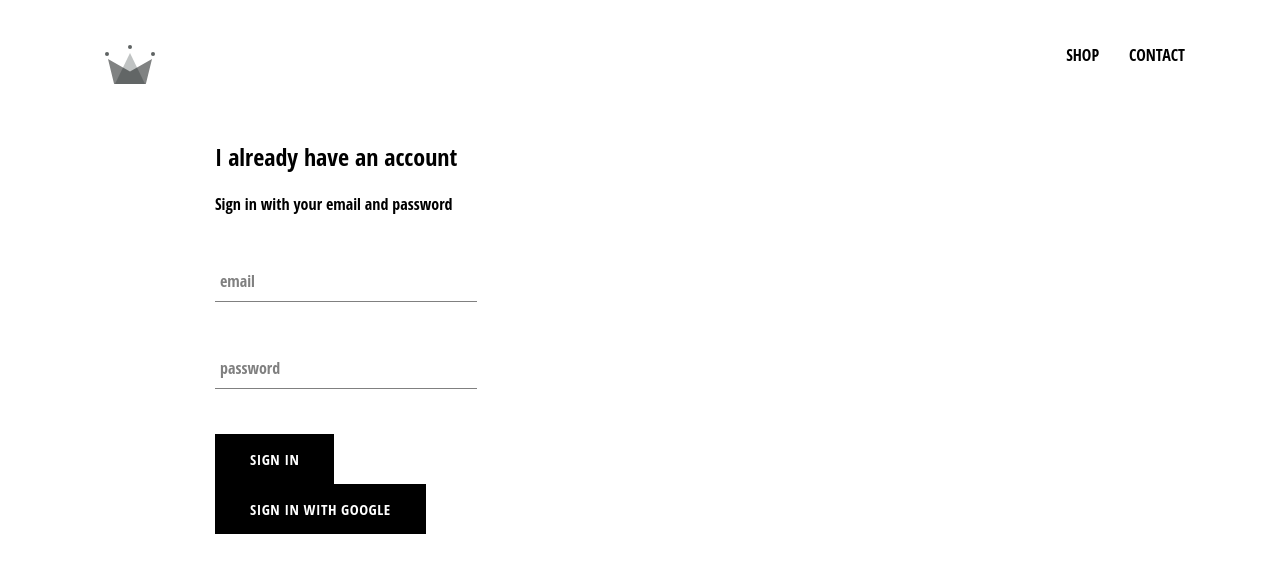
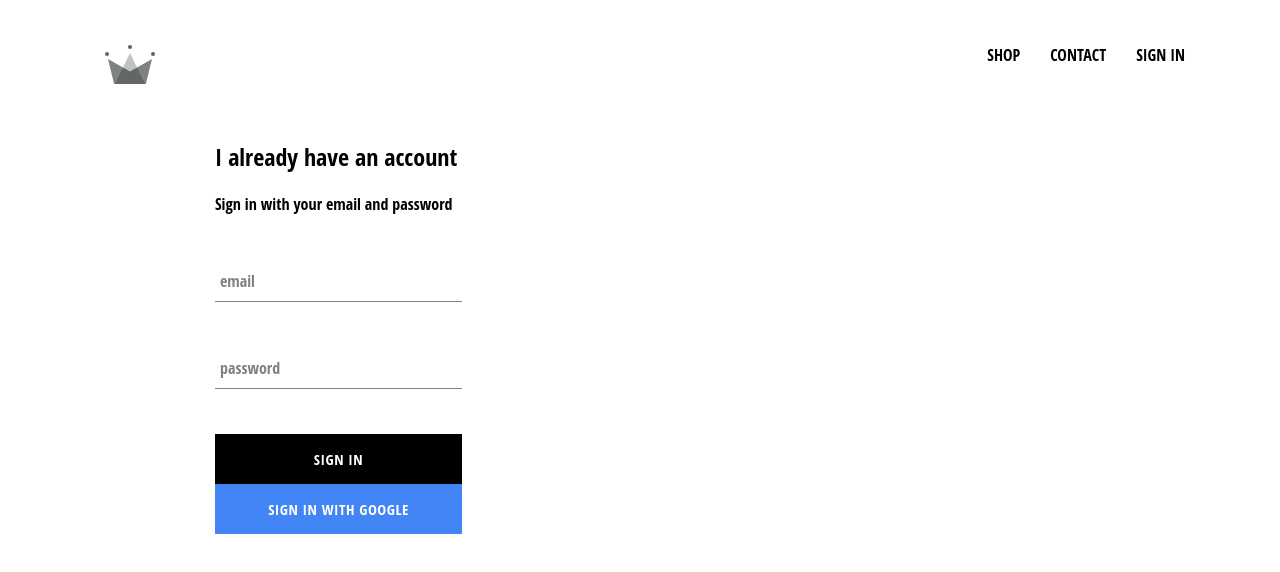
Before and after one commit to asyniagina/clothing-app, a React (Create React App) app: page /signin in a window 1280 px wide. Shown: the top 572 px of the page. Built offline with nearby package versions, Linux system fonts and the light colour scheme; no server answers.

Commit message:
integrated firebase into application, created sign in page with sign in component

```diff
--- a/src/App.css
+++ b/src/App.css
@@ -7,3 +7,7 @@ a {
     text-decoration: none;
     color: black;
 }
+
+* {
+    box-sizing: border-box;
+}
--- a/src/components/custom-button/custom-button.component.jsx
+++ b/src/components/custom-button/custom-button.component.jsx
@@ -1,10 +1,12 @@
 import React from 'react';
 import './custom-button.styles.scss';
 
-const CustomButton = ({ children, ...otherProps }) => (
-    <button className='custom-button' {...otherProps} >
+const CustomButton = ({ children, isGoogleSignIn, ...otherProps }) => (
+    <button className={`${isGoogleSignIn ? 'google-sign-in': ''} custom-button`}
+        {...otherProps}
+    >
         {children}
     </button>
-)
+);
 
 export default CustomButton;
--- a/src/components/header/header.component.jsx
+++ b/src/components/header/header.component.jsx
@@ -1,10 +1,11 @@
 import React from 'react';
 import { Link } from 'react-router-dom';
 import { ReactComponent as Logo } from '../../assets/crown.svg';
+import { auth } from '../../firebase/firebase.utils';
 
 import './header.styles.scss';
 
-const Header = () => (
+const Header = ({ currentUser }) => (
     <div className='header'>
         <Link className='logo-container' to="/">
             <Logo className='logo' />
@@ -16,6 +17,15 @@ const Header = () => (
             <Link className='option' to='/shop'>
                 CONTACT
             </Link>
+            {currentUser ? (
+                <div className='option' onClick={() => auth.signOut()}>
+                    SIGN OUT
+                </div>
+            ) : (
+                <Link className='option' to='/signin'>
+                    SIGN IN
+                </Link>
+            )}
         </div>
     </div>
 )
--- a/src/components/header/header.styles.scss
+++ b/src/components/header/header.styles.scss
@@ -20,6 +20,7 @@
 
       .option {
         padding: 10px 15px;
+        cursor: pointer;
       }
     }
   }
--- a/src/components/sign-in/sign-in.component.jsx
+++ b/src/components/sign-in/sign-in.component.jsx
@@ -51,8 +51,12 @@ class SignIn extends React.Component {
                         label='password'
                         required
                     />
-                    <CustomButton type='submit'> Sign in </CustomButton>
-                    <CustomButton onClick={signInWithGoogle} > Sign in with Google </CustomButton>
+                    <div className='buttons'>
+                        <CustomButton type='submit'> Sign in </CustomButton>
+                        <CustomButton onClick={signInWithGoogle} isGoogleSignIn >
+                            Sign in with Google
+                        </CustomButton>
+                    </div>
                 </form>
             </div>
         )
--- a/src/components/sign-in/sign-in.styles.scss
+++ b/src/components/sign-in/sign-in.styles.scss
@@ -1,5 +1,5 @@
 .sign-in {
-    width: 30 vw;
+    width: 380 px;
     display: flex;
     flex-direction: column;
 
```
